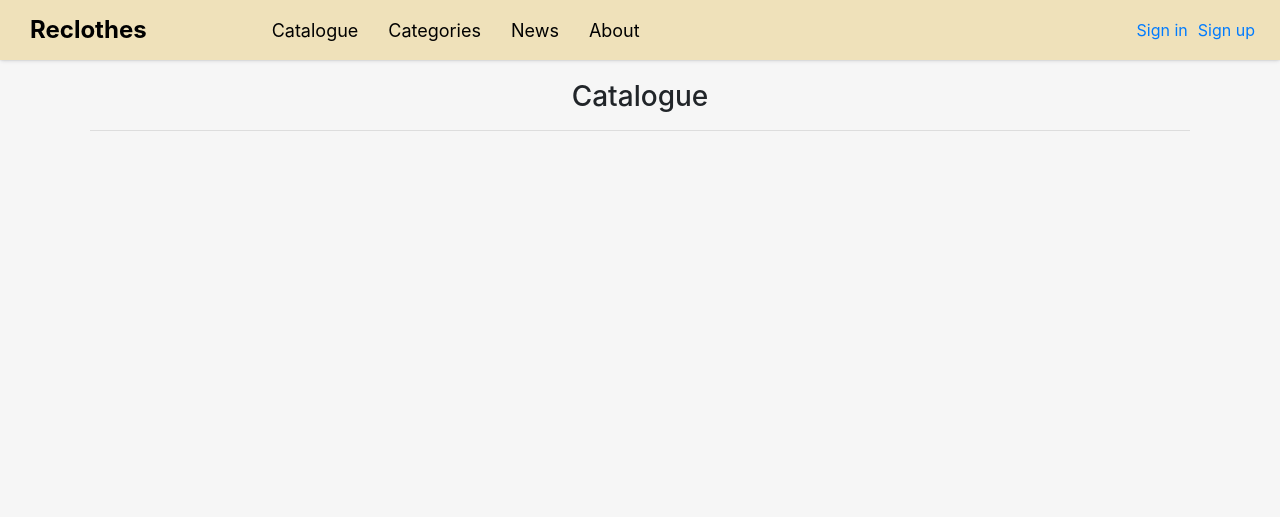
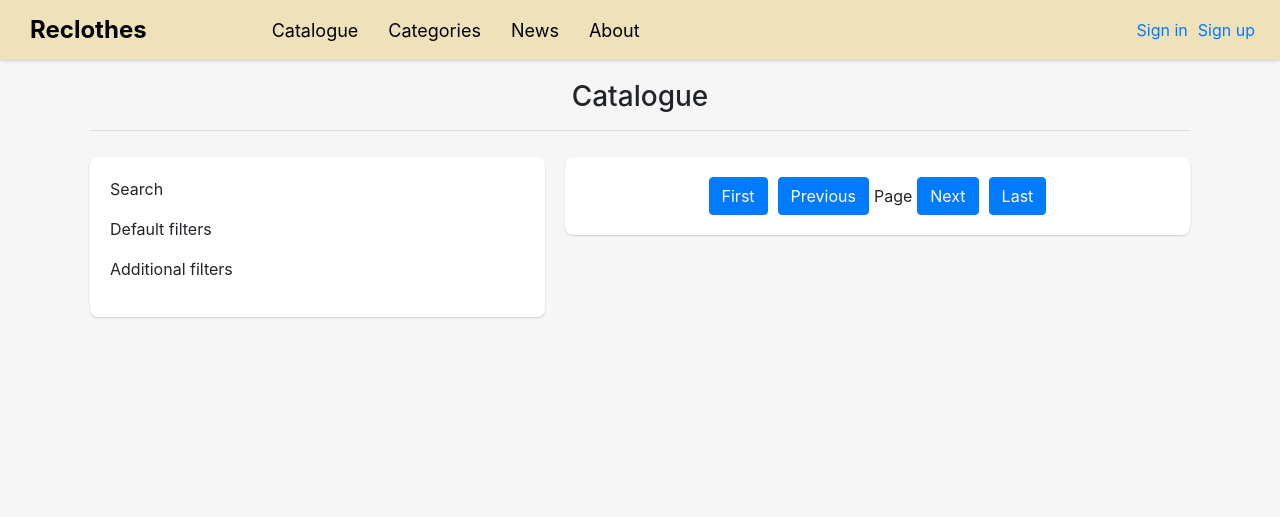
Before and after one commit to Lomank123/reclothes, a Django app: page /catalogue/ in a window 1280 px wide. Shown: the top 517 px of the page. Run offline with Django 4.2, Linux system fonts and the light colour scheme; data comes from the database, SQL or seed files in the repository; data that the repository does not hold is empty; some libraries are stand-ins or nearby versions.

Commit message:
Display catalogue data and add pagination
- Add custom pagination class

```diff
--- /dev/null
+++ b/reclothes/catalogue/pagination.py
@@ -0,0 +1,43 @@
+from rest_framework.pagination import PageNumberPagination
+from rest_framework.response import Response
+from rest_framework.utils.urls import replace_query_param, remove_query_param
+from collections import OrderedDict
+
+
+class DefaultCustomPagination(PageNumberPagination):
+    """
+    Custom pagination class.
+    Has additional fields and some configured params.
+
+    Additional fields:
+        - 'number' - contains number of a current page
+        - 'num_pages' - contains pages count number
+        - 'first' - url to the first page
+        - 'last' - url to the last page
+    """
+    page_size = 10
+    page_query_param = 'page'
+    max_page_size = 20
+
+    def get_paginated_response(self, data):
+        return Response(OrderedDict([
+            ('count', self.page.paginator.count),
+            ('number', self.page.number),
+            ('num_pages', self.page.paginator.num_pages),
+            ('next', self.get_next_link()),
+            ('previous', self.get_previous_link()),
+            ('first', self.get_first_link()),
+            ('last', self.get_last_link()),
+            ('results', data)
+        ]))
+
+    # Returns url for the first page
+    def get_first_link(self):
+        url = self.request.build_absolute_uri()
+        return remove_query_param(url, self.page_query_param)
+
+    # Returns url for the last page
+    def get_last_link(self):
+        url = self.request.build_absolute_uri()
+        page_number = self.page.paginator.num_pages
+        return replace_query_param(url, self.page_query_param, page_number)
--- a/reclothes/catalogue/viewsets.py
+++ b/reclothes/catalogue/viewsets.py
@@ -7,6 +7,7 @@ from rest_framework.viewsets import ModelViewSet
 from catalogue import serializers
 from catalogue.filters import CatalogueFilter
 from catalogue import services
+from catalogue.pagination import DefaultCustomPagination
 
 
 class ProductViewSet(ModelViewSet):
@@ -30,6 +31,7 @@ class CatalogueViewSet(ModelViewSet):
     filter_backends = [DjangoFilterBackend, filters.SearchFilter]
     filterset_class = CatalogueFilter
     search_fields = ('title', 'description',)
+    pagination_class = DefaultCustomPagination
 
     def get_queryset(self):
         return services.CatalogueViewSetService().execute()
--- a/reclothes/static/catalogue/css/catalogue.css
+++ b/reclothes/static/catalogue/css/catalogue.css
@@ -0,0 +1,27 @@
+#catalogue-container-block {
+  display: flex;
+}
+
+#catalogue-block {
+  width: 100%;
+  display: flex;
+  flex-direction: column;
+}
+
+#filters-block {
+  width: 70%;
+  margin-right: 20px;
+}
+
+#pagination-block {
+  width: 100%;
+  display: flex;
+  flex-direction: row !important;
+  justify-content: center;
+  align-items: center;
+}
+
+.pagination-btn {
+  margin-left: 5px;
+  margin-right: 5px;
+}
--- a/reclothes/static/catalogue/js/catalogue.js
+++ b/reclothes/static/catalogue/js/catalogue.js
@@ -1,4 +1,8 @@
-function getData(url, callback) {
+const catalogueBlock = $('#catalogue-block');
+const productsBlock = $('#products-block');
+
+
+function getCatalogueData(url, callback) {
     $.ajax({
         url: url,
         method: "GET",
@@ -8,13 +12,44 @@ function getData(url, callback) {
             callback(result);
         },
         error: (error) => {
-            console.log(error);
+            //console.log(error);
         },
     });
 }
 
 function setCatalogue(data) {
-    console.log(catalogueUrl.href);
+    // Cleaning block
+    productsBlock.empty();
+    // Adding items
+    data.results.forEach(product => {
+        const productBlock = $(`
+            <div class="default-block">
+                <a href="/product/${product.id}">${product.title}</a>
+                <span>Price: ${product.regular_price}</span>
+            </div>
+        `);
+        productsBlock.append(productBlock);
+    });
+    setPagination(data);
+}
+
+function setPagination(paginationData) {
+    const firstButton = $('#first-btn');
+    const previousButton = $('#previous-btn');
+    const nextButton = $('#next-btn');
+    const lastButton = $('#last-btn');
+
+    firstButton.prop('disabled', paginationData.first === null);
+    previousButton.prop('disabled', paginationData.previous === null);
+    nextButton.prop('disabled', paginationData.next === null);
+    lastButton.prop('disabled', paginationData.last === null);
+
+    firstButton.unbind().click(() => { getCatalogueData(paginationData.first, setCatalogue); });
+    previousButton.unbind().click(() => { getCatalogueData(paginationData.previous, setCatalogue); });
+    nextButton.unbind().click(() => { getCatalogueData(paginationData.next, setCatalogue); });
+    lastButton.unbind().click(() => { getCatalogueData(paginationData.last, setCatalogue); });
+
+    console.log("Pagination set!");
 }
 
 function setCategories(data) {
@@ -25,6 +60,6 @@ function setTags(data) {
     console.log(tagsUrl);
 }
 
-getData(catalogueUrl.href, setCatalogue);
-// getData(categoriesUrl, setCategories);
-getData(tagsUrl, setTags);
+getCatalogueData(catalogueUrl.href, setCatalogue);
+// getCatalogueData(categoriesUrl, setCategories);
+// getCatalogueData(tagsUrl, setTags);
--- a/reclothes/templates/catalogue/catalogue.html
+++ b/reclothes/templates/catalogue/catalogue.html
@@ -13,6 +13,24 @@
 <h3 class="page-label">{% translate "Catalogue" %}</h3>
 <hr />
 
+<div id="catalogue-container-block">
+  <div id="filters-block" class="default-block">
+    <div id="search-block"><p>Search</p></div>
+    <div id="default-filters-block"><p>Default filters</p></div>
+    <div id="additional-filters-block"><p>Additional filters</p></div>
+  </div>
+  <div id="catalogue-block">
+    <div id="products-block"></div>
+    <div id="pagination-block" class="default-block">
+      <button id="first-btn" class="btn btn-primary pagination-btn">First</button>
+      <button id="previous-btn" class="btn btn-primary pagination-btn">Previous</button>
+      <span id="pagination-text">Page</span>
+      <button id="next-btn" class="btn btn-primary pagination-btn">Next</button>
+      <button id="last-btn" class="btn btn-primary pagination-btn">Last</button>
+    </div>
+  </div>
+</div>
+
 {% endblock content %}
 
 {% block scripts %}
```
